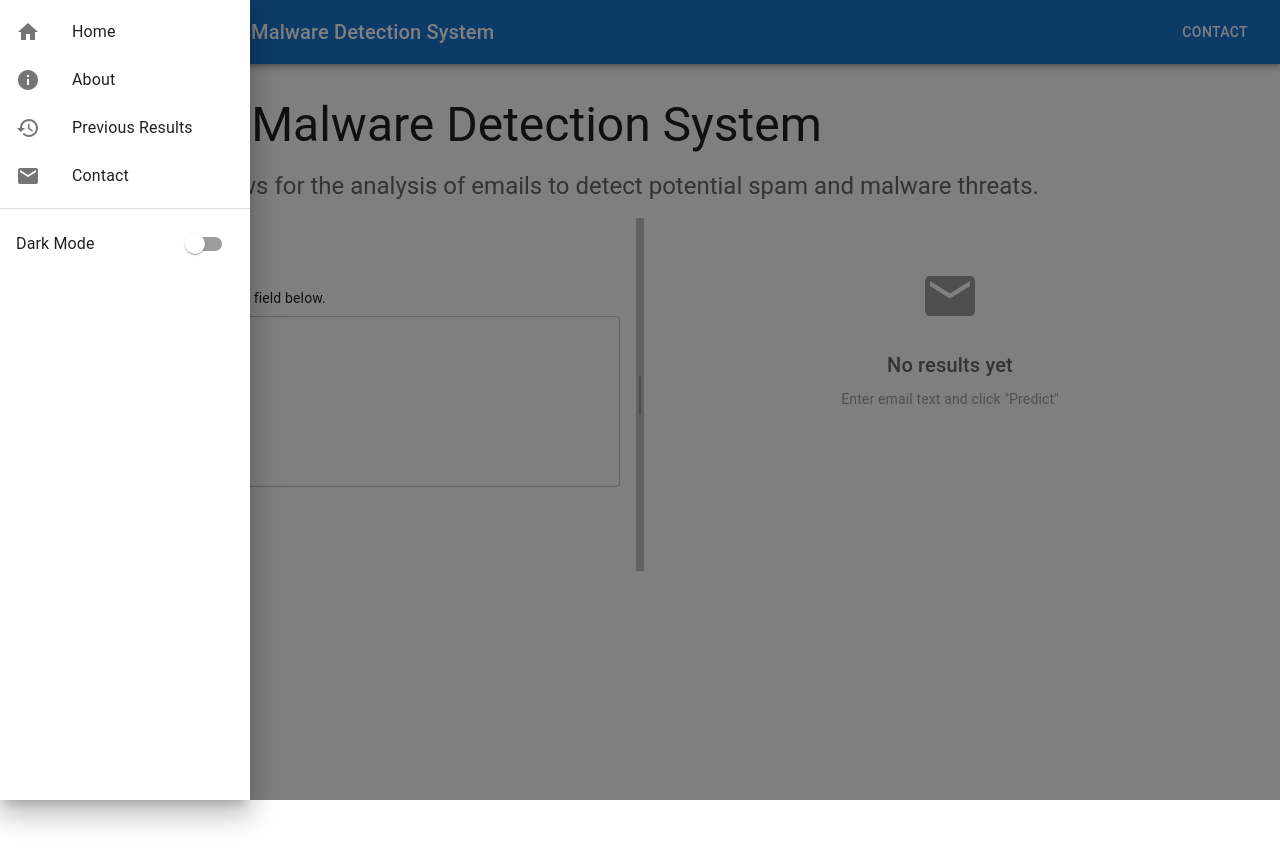
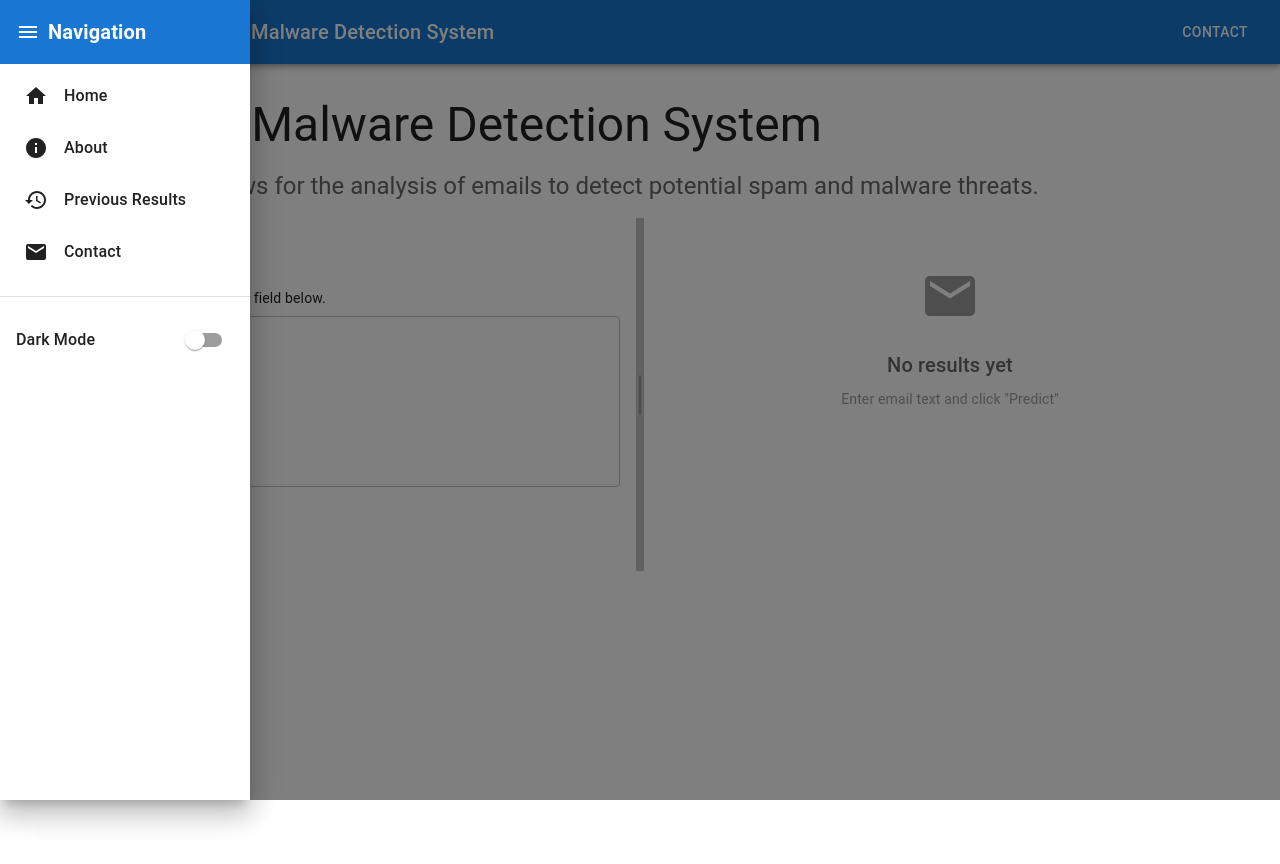
Before and after one commit to gangisgiang/innovation-project-assignment3, a React (Create React App) app: page / in a window 1280 px wide. Both pictures are taken after a click on the button "menu". Built offline with nearby package versions, Linux system fonts and the light colour scheme.

Commit message:
Update background.js

```diff
--- a/src/background.js
+++ b/src/background.js
@@ -100,29 +100,92 @@ export default function Background({ children }) {
       borderColor: darkMode ? 'rgba(255,255,255,0.23)' : 'rgba(0,0,0,0.23)',
       borderHover: darkMode ? 'rgba(255,255,255,0.4)' : 'rgba(0,0,0,0.4)',
       gridColor: darkMode ? 'rgba(255,255,255,0.08)' : theme.palette.divider,
-      plot_bgcolor: darkMode ? theme.palette.grey[900] : theme.palette.background.default
+      plot_bgcolor: darkMode ? theme.palette.grey[900] : theme.palette.background.default,
+      backgroundColor: darkMode ? '#000' : 'transparent'
     }
   };
 
-  // This is the basic outline for the website, every page uses this structure and then has the main part generated separately
   return (
     <ThemeContext.Provider value={contextValue}>
-      <Box sx={{ display: 'flex', flexDirection: 'column', minHeight: '100vh', bgcolor: darkMode ? 'grey.900' : 'background.default', color: darkMode ? 'common.white' : 'common.black' }}>
-        <AppBar position="static">
+      <Box sx={{
+        display: 'flex',
+        flexDirection: 'column',
+        minHeight: '100vh',
+        bgcolor: darkMode ? '#000' : 'background.default',
+        color: darkMode ? 'common.white' : 'common.black',
+        transition: 'background-color 0.3s ease'
+      }}>
+        <AppBar position="static" sx={{
+          bgcolor: darkMode ? '#0a0a0a' : 'primary.main',
+          boxShadow: darkMode ? '0 2px 8px rgba(0,0,0,0.5)' : undefined
+        }}>
           <Toolbar>
-            <IconButton edge="start" color="inherit" aria-label="menu" onClick={toggleDrawer(true)}>
+            <IconButton
+              edge="start"
+              color="inherit"
+              aria-label="menu"
+              onClick={toggleDrawer(true)}
+              sx={{
+                '&:hover': {
+                  bgcolor: darkMode ? 'rgba(255,255,255,0.08)' : 'rgba(255,255,255,0.1)'
+                }
+              }}
+            >
               <MenuIcon />
             </IconButton>
             <Typography variant="h6" sx={{ flexGrow: 1 }}>
               SPECTER - Spam and Malware Detection System
             </Typography>
-            <Button color="inherit" onClick={handleDialogOpen}>Contact</Button>
+            <Button
+              color="inherit"
+              onClick={handleDialogOpen}
+              sx={{
+                '&:hover': {
+                  bgcolor: darkMode ? 'rgba(255,255,255,0.08)' : 'rgba(255,255,255,0.1)'
+                }
+              }}
+            >
+              Contact
+            </Button>
           </Toolbar>
         </AppBar>
+
         {children}
-        <Drawer anchor="left" open={drawerOpen} onClose={toggleDrawer(false)}>
-          <Box sx={{ width: 250 }} role="presentation" onClick={toggleDrawer(false)} onKeyDown={toggleDrawer(false)}>
-            <List>
+
+        <Drawer
+          anchor="left"
+          open={drawerOpen}
+          onClose={toggleDrawer(false)}
+          PaperProps={{
+            sx: {
+              bgcolor: darkMode ? '#0f0f0f' : 'background.paper',
+              color: darkMode ? '#fff' : 'text.primary',
+              backgroundImage: 'none',
+              borderRight: darkMode ? '1px solid rgba(255,255,255,0.12)' : undefined,
+              transition: 'background-color 0.3s ease'
+            }
+          }}
+        >
+          <Box
+            sx={{ width: 250 }}
+            role="presentation"
+          >
+            {/* Drawer Header */}
+            <Box sx={{
+              p: 2,
+              bgcolor: darkMode ? '#0a0a0a' : 'primary.main',
+              color: '#fff',
+              display: 'flex',
+              alignItems: 'center',
+              gap: 1
+            }}>
+              <MenuIcon />
+              <Typography variant="h6" sx={{ fontWeight: 600 }}>
+                Navigation
+              </Typography>
+            </Box>
+
+            <List onClick={toggleDrawer(false)} onKeyDown={toggleDrawer(false)}>
               {[
                 { text: 'Home', path: '/', icon: <HomeIcon /> },
                 { text: 'About', path: '/about', icon: <InfoIcon /> },
@@ -135,29 +198,71 @@ export default function Background({ children }) {
                   onClick={() => {
                     if (item.path !== '#') {
                       navigate(item.path);
-                      toggleDrawer(false)();
                     } else {
                       handleDialogOpen();
-                      toggleDrawer(false)();
                     }
                   }}
+                  sx={{
+                    '&:hover': {
+                      bgcolor: darkMode ? 'rgba(255,255,255,0.08)' : 'rgba(0,0,0,0.04)'
+                    },
+                    borderRadius: '8px',
+                    mx: 1,
+                    mb: 0.5
+                  }}
                 >
-                  <ListItemIcon>
+                  <ListItemIcon sx={{
+                    color: darkMode ? '#fff' : 'inherit',
+                    minWidth: 40
+                  }}>
                     {item.icon}
                   </ListItemIcon>
-                  <ListItemText primary={item.text} />
+                  <ListItemText
+                    primary={item.text}
+                    primaryTypographyProps={{
+                      sx: {
+                        color: darkMode ? '#fff' : 'inherit',
+                        fontWeight: 500
+                      }
+                    }}
+                  />
                 </ListItem>
               ))}
             </List>
-            <Divider />
+
+            <Divider sx={{
+              my: 1,
+              borderColor: darkMode ? 'rgba(255,255,255,0.12)' : 'rgba(0,0,0,0.12)'
+            }} />
+
             <List>
-              <ListItem>
-                <ListItemText primary="Dark Mode" />
-                <Switch checked={darkMode} onChange={toggleDarkMode} />
+              <ListItem sx={{ px: 2 }}>
+                <ListItemText
+                  primary="Dark Mode"
+                  primaryTypographyProps={{
+                    sx: {
+                      color: darkMode ? '#fff' : 'inherit',
+                      fontWeight: 500
+                    }
+                  }}
+                />
+                <Switch
+                  checked={darkMode}
+                  onChange={toggleDarkMode}
+                  sx={{
+                    '& .MuiSwitch-switchBase.Mui-checked': {
+                      color: darkMode ? '#90caf9' : 'primary.main',
+                    },
+                    '& .MuiSwitch-switchBase.Mui-checked + .MuiSwitch-track': {
+                      backgroundColor: darkMode ? '#90caf9' : 'primary.main',
+                    }
+                  }}
+                />
               </ListItem>
             </List>
           </Box>
         </Drawer>
+
         <Snackbar
           open={snackbarOpen}
           autoHideDuration={6000}
@@ -175,8 +280,9 @@ export default function Background({ children }) {
             severity={snackbarSeverity}
             sx={{
               width: '100%',
-              bgcolor: darkMode ? 'grey.900' : 'background.paper',
-              color: darkMode ? 'common.white' : 'common.black',
+              bgcolor: darkMode ? '#1a1a1a' : 'background.paper',
+              color: darkMode ? '#fff' : 'common.black',
+              border: darkMode ? '1px solid rgba(255,255,255,0.12)' : undefined,
               '& .MuiAlert-icon': {
                 color: darkMode ? 'primary.light' : 'primary.main'
               }
@@ -185,11 +291,23 @@ export default function Background({ children }) {
             {snackbarMessage}
           </Alert>
         </Snackbar>
-        {/* This is the contact form, as it is a WIP the submit button is not functional yet it triggers an alert */}
-        <Dialog open={dialogOpen} onClose={handleDialogClose}>
-          <DialogTitle>Contact Us</DialogTitle>
+
+        <Dialog
+          open={dialogOpen}
+          onClose={handleDialogClose}
+          PaperProps={{
+            sx: {
+              bgcolor: darkMode ? '#0f0f0f' : 'background.paper',
+              color: darkMode ? '#fff' : 'text.primary',
+              backgroundImage: 'none'
+            }
+          }}
+        >
+          <DialogTitle sx={{ color: darkMode ? '#fff' : 'inherit' }}>
+            Contact Us
+          </DialogTitle>
           <DialogContent>
-            <DialogContentText>
+            <DialogContentText sx={{ color: darkMode ? 'rgba(255,255,255,0.7)' : 'text.secondary' }}>
               Fill out this form to get in touch with us.
             </DialogContentText>
             <TextField
@@ -200,6 +318,12 @@ export default function Background({ children }) {
               type="text"
               fullWidth
               variant="standard"
+              sx={{
+                '& .MuiInputBase-input': { color: darkMode ? '#fff' : 'inherit' },
+                '& .MuiInputLabel-root': { color: darkMode ? 'rgba(255,255,255,0.7)' : 'inherit' },
+                '& .MuiInput-underline:before': { borderBottomColor: darkMode ? 'rgba(255,255,255,0.42)' : 'inherit' },
+                '& .MuiInput-underline:hover:not(.Mui-disabled):before': { borderBottomColor: darkMode ? 'rgba(255,255,255,0.87)' : 'inherit' }
+              }}
             />
             <TextField
               margin="dense"
@@ -208,11 +332,25 @@ export default function Background({ children }) {
               type="email"
               fullWidth
               variant="standard"
+              sx={{
+                '& .MuiInputBase-input': { color: darkMode ? '#fff' : 'inherit' },
+                '& .MuiInputLabel-root': { color: darkMode ? 'rgba(255,255,255,0.7)' : 'inherit' },
+                '& .MuiInput-underline:before': { borderBottomColor: darkMode ? 'rgba(255,255,255,0.42)' : 'inherit' },
+                '& .MuiInput-underline:hover:not(.Mui-disabled):before': { borderBottomColor: darkMode ? 'rgba(255,255,255,0.87)' : 'inherit' }
+              }}
             />
           </DialogContent>
           <DialogActions>
-            <Button onClick={handleDialogClose}>Cancel</Button>
-            <Button onClick={handleSubmit}>
+            <Button
+              onClick={handleDialogClose}
+              sx={{ color: darkMode ? '#90caf9' : 'primary.main' }}
+            >
+              Cancel
+            </Button>
+            <Button
+              onClick={handleSubmit}
+              sx={{ color: darkMode ? '#90caf9' : 'primary.main' }}
+            >
               Submit
             </Button>
           </DialogActions>
```
